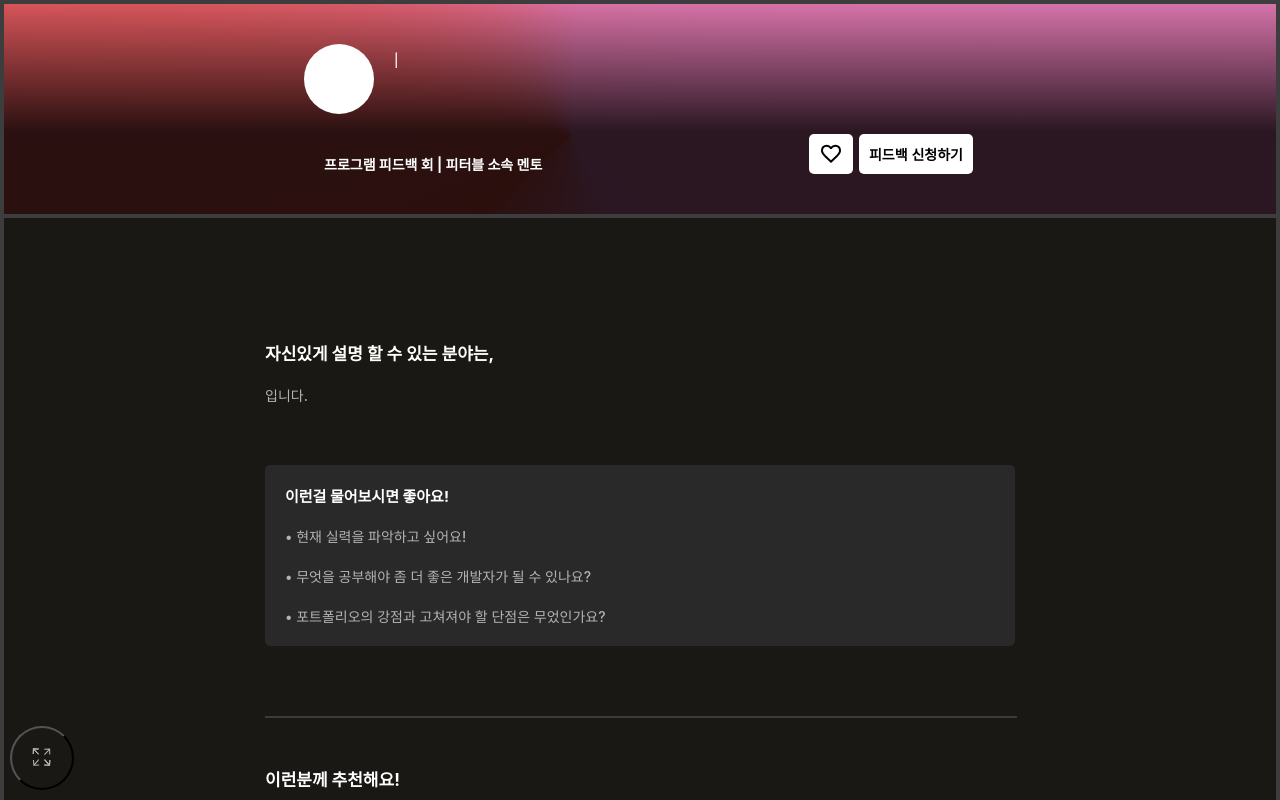
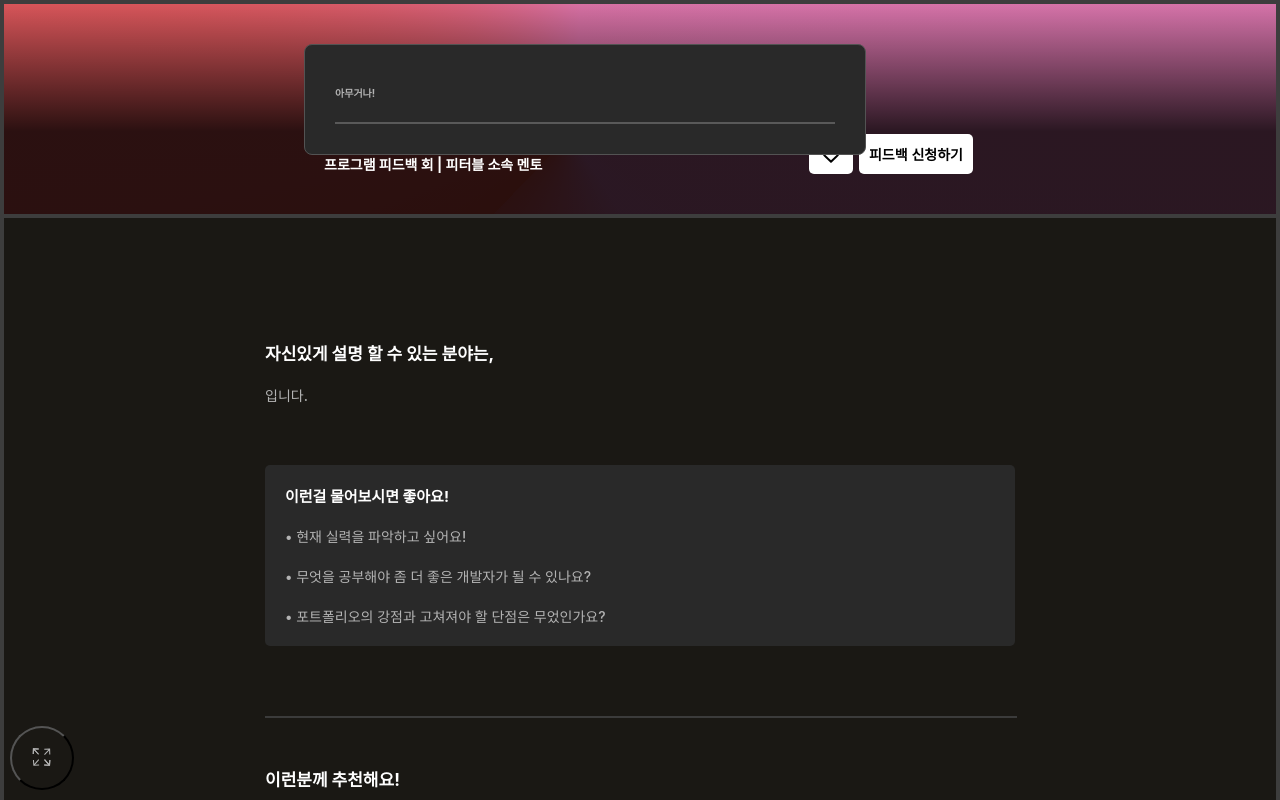
Before and after one commit to wonny-won/fitable_react, a React (Create React App) app: page /program/1 in a window 1280 px wide. Both pictures are taken after a click on the button "피드백 신청하기". Built offline with nearby package versions, Linux system fonts and the light colour scheme.

Commit message:
apply popup

```diff
--- /dev/null
+++ b/src/components/atom/layerPopup/layerPopup.tsx
@@ -0,0 +1,21 @@
+import * as S from './styled'
+
+interface PropType {
+    children: React.ReactNode;
+    isOpen?: boolean
+}
+
+export default function LayerPopup (props:PropType) {
+    const {isOpen} = props
+
+    return (
+        <>
+            {
+                isOpen &&
+                    <S.PopupContentWrap>
+                        {props.children}
+                    </S.PopupContentWrap>
+            }
+        </>
+    )
+}
--- /dev/null
+++ b/src/components/atom/layerPopup/styled.ts
@@ -0,0 +1,13 @@
+import styled from "@emotion/styled";
+
+export const PopupContentWrap = styled.section`
+    width: 500px;
+    padding: 30px;
+    background-color:#292929 ;
+    z-index: 100;
+    position: absolute;
+    top: center;
+    left: center;
+    border-radius: 8px;
+    border: 1px solid #535353
+`
--- a/src/components/atom/textField/textField.tsx
+++ b/src/components/atom/textField/textField.tsx
@@ -2,14 +2,15 @@ import * as S from './styled'
 
 interface TextFieldProp {
     inputTitle: string;
-    style?:{}
+    style?:{};
+    onChangeHandler?:()=>void
 }
 
 export default function TextField (props:TextFieldProp){
-    const {inputTitle,style} = props
+    const {inputTitle,style,onChangeHandler} = props
     return(
         <>
-            <S.TextFieldWrapper style={style}>
+            <S.TextFieldWrapper style={style} onChange={onChangeHandler}>
                 <S.InputTitle>{inputTitle}</S.InputTitle>
                 <S.Input/>
             </S.TextFieldWrapper>
--- /dev/null
+++ b/src/components/molecule/layerPopup/inputsLayerPopup/inputsLayerPopup.tsx
@@ -0,0 +1,9 @@
+import TextField from "components/atom/textField/textField";
+
+export default function InputsLayerPopoup (){
+    return (
+        <>
+            <TextField inputTitle='아무거나!'/>
+        </>
+    )
+}
--- a/src/components/molecule/nav/navBar.tsx
+++ b/src/components/molecule/nav/navBar.tsx
@@ -1,5 +1,4 @@
 import Menu from "components/atom/icons/menu"
-// import My from "components/atom/icons/my"
 import * as S from './styled'
 import UserProfile from "components/atom/icons/userProfile"
 import FullScreen from "components/atom/icons/fullScreen"
--- /dev/null
+++ b/src/components/organism/layerPopup/applyLayerPopup.tsx
@@ -0,0 +1,15 @@
+import LayerPopup from "components/atom/layerPopup/layerPopup";
+import InputsLayerPopoup from "components/molecule/layerPopup/inputsLayerPopup/inputsLayerPopup";
+
+interface PropType {
+    isOpen?: boolean
+}
+
+export default function ApplyLayerPopup(props:PropType){
+    const { isOpen } = props
+    return (
+        <LayerPopup isOpen={isOpen}>
+            <InputsLayerPopoup/>
+        </LayerPopup>
+    )
+}
--- a/src/components/organism/sections/programMento/simpleMentoInfoSection.tsx
+++ b/src/components/organism/sections/programMento/simpleMentoInfoSection.tsx
@@ -2,6 +2,7 @@ import Button from 'components/atom/button/button';
 import * as S from './styled'
 import Save from 'components/atom/icons/save';
 import { useSaveMentoBtn } from './utils';
+import ApplyLayerPopup from 'components/organism/layerPopup/applyLayerPopup';
 
 interface PropType {
     data?:{
@@ -16,11 +17,12 @@ interface PropType {
 
 export default function SimpleMentoInfoSection (props:PropType) {
     const {data} = props
-    const { isSaveMento, onClickSaveMento } = useSaveMentoBtn()
+    const { pageState, onClickSaveMento,onClickOpenApplyPopup } = useSaveMentoBtn()
 
     //-- button comp props
-    const buttonParam = {
+    const applyBtnParam = {
         text: '피드백 신청하기',
+        onClickHandler: onClickOpenApplyPopup
     }
     const mentoSaveBtnParam = {
         isuseIcon: true,
@@ -44,8 +46,9 @@ export default function SimpleMentoInfoSection (props:PropType) {
                 </div>
                 <S.BtnWrap>
                     <Button {...mentoSaveBtnParam}/>
-                    <Button {...buttonParam}/>
+                    <Button {...applyBtnParam}/>
                 </S.BtnWrap>
+                <ApplyLayerPopup isOpen={pageState.isOpenApplyPopup}/>
             </S.SectionWrap>
     )
 }
--- a/src/components/organism/sections/programMento/utils.ts
+++ b/src/components/organism/sections/programMento/utils.ts
@@ -34,12 +34,22 @@ export const RecommandSection:RecommandSectionType[] = [
  * onClickSaveMento(fn) : 멘토 찜 핸들러 함수
  */
 export const useSaveMentoBtn = ()=>{
-    const [isSaveMento,setSaveMento] = useState(false);
+    const [pageState, setPageState] = useState({
+        isSaveMento: false,
+        isOpenApplyPopup: false
+    })
+
+    //-- state handler
     const onClickSaveMento = ()=>{
-        setSaveMento(!isSaveMento)
+        setPageState({...pageState,isSaveMento:!pageState.isSaveMento})
     }
+    const onClickOpenApplyPopup = ()=>{
+        setPageState({...pageState,isOpenApplyPopup:!pageState.isOpenApplyPopup})
+    }
+
     return {
-        isSaveMento,
-        onClickSaveMento
+        pageState,
+        onClickSaveMento,
+        onClickOpenApplyPopup
     }
 }
```
